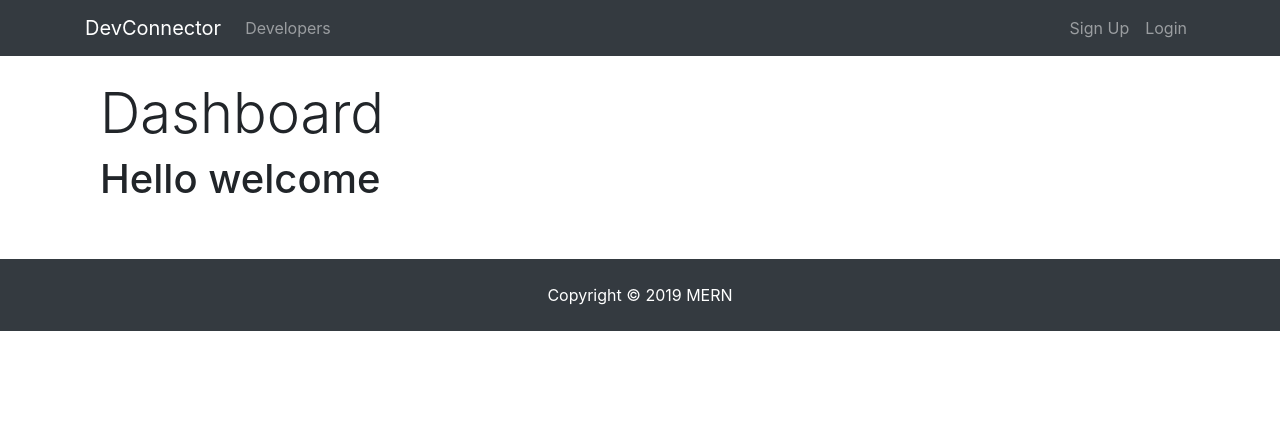
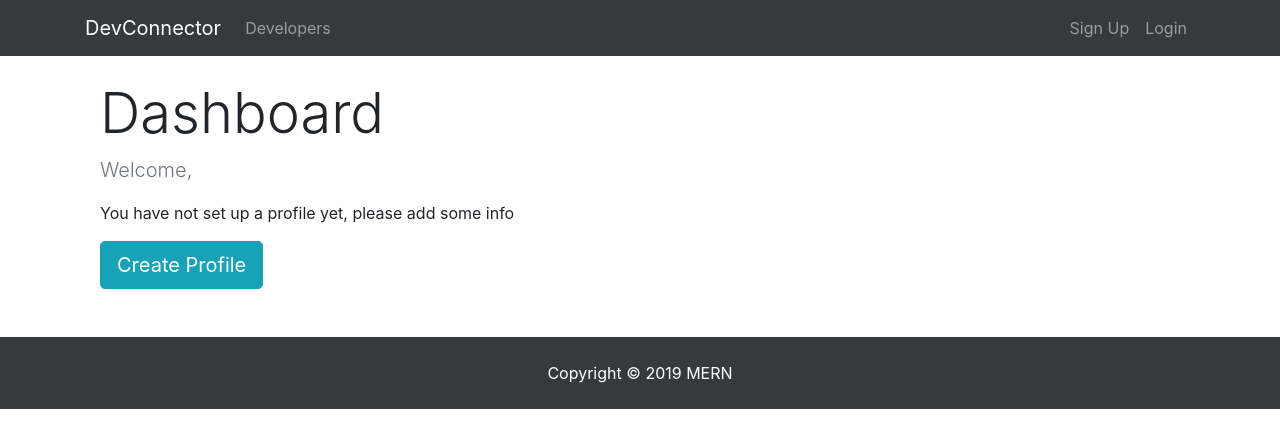
Before and after one commit to AlicanAkyuz/MERN, a React (Create React App) app in the folder client/: page /dashboard in a window 1280 px wide. Shown: the top 448 px of the page. Built offline with nearby package versions, Linux system fonts and the light colour scheme; no server answers.

Commit message:
dashboard spinner

```diff
--- /dev/null
+++ b/client/src/components/common/Spinner.js
@@ -0,0 +1,14 @@
+import React from "react";
+import spinner from "./spinner.gif";
+
+export default () => {
+  return (
+    <div>
+      <img
+        src={spinner}
+        style={{ width: "200px", margin: "auto", display: "block" }}
+        alt="spinner"
+      />
+    </div>
+  );
+};
--- a/client/src/components/dashboard/Dashboard.js
+++ b/client/src/components/dashboard/Dashboard.js
@@ -1,7 +1,9 @@
 import React, { Component } from "react";
 import PropTypes from "prop-types";
 import { connect } from "react-redux";
+import { Link } from "react-router-dom";
 import { getCurrentProfile } from "../../actions/profileActions";
+import Spinner from "../common/Spinner";
 
 class Dashboard extends Component {
   componentDidMount() {
@@ -14,9 +16,23 @@ class Dashboard extends Component {
     let dashboardContent;
 
     if (profile === null || loading) {
-      dashboardContent = <h4>Loading...</h4>;
+      dashboardContent = <Spinner />;
     } else {
-      dashboardContent = <h1>Hello welcome</h1>;
+      // check if logged in user has already profile data
+      if (Object.keys(profile).length > 0) {
+        // user has logged in and has a profile
+        dashboardContent = <h4>Here is your profile</h4>;
+      } else {
+        dashboardContent = (
+          <div>
+            <p className="lead text-muted">Welcome, {user.name}</p>
+            <p>You have not set up a profile yet, please add some info</p>
+            <Link to="/create-profile" className="btn btn-lg btn-info">
+              Create Profile
+            </Link>
+          </div>
+        );
+      }
     }
 
     return (
```
Also changed, not shown: client/src/components/common/spinner.gif (added), 1 other file (tests, documents, lock files or other folders).
